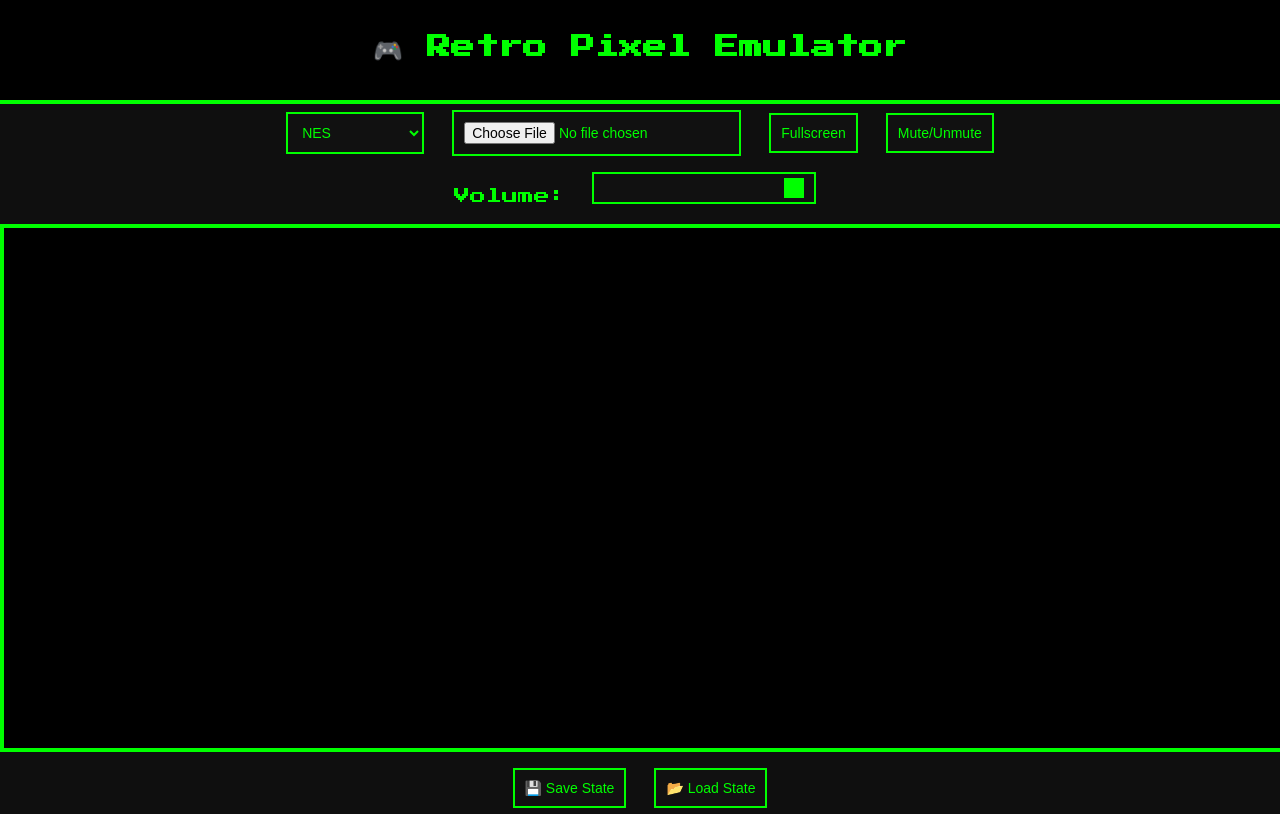
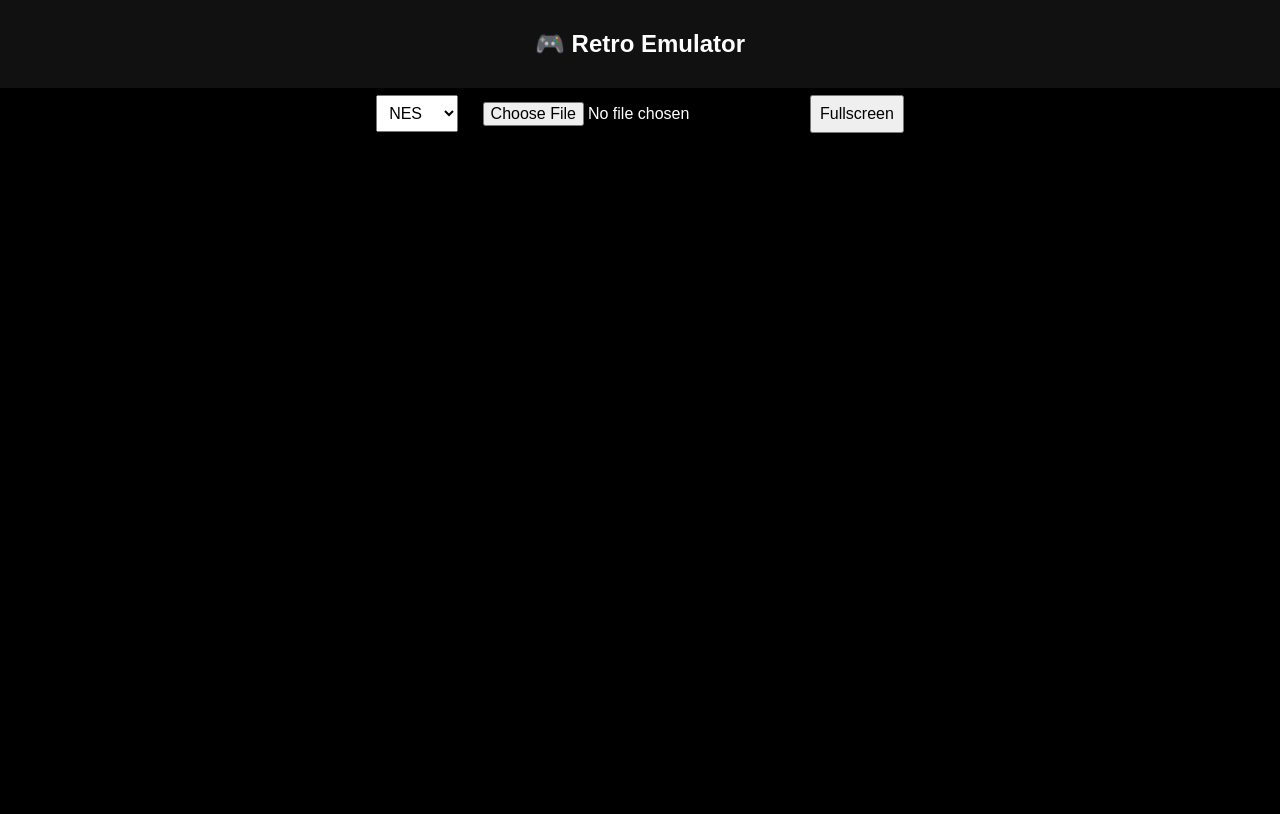
Before and after one commit to coolbrobeast/emulator-site, a plain HTML site: page index.html in a window 1280 px wide. Drawn offline with Linux system fonts and the light colour scheme.

Commit message:
Update index.html

```diff
--- a/index.html
+++ b/index.html
@@ -2,68 +2,31 @@
 <html lang="en">
 <head>
 <meta charset="UTF-8">
-<title>🎮 Retro Pixel Emulator</title>
+<title>Retro Emulator</title>
 
 <style>
-/* Retro Pixel Theme */
-@import url('https://fonts.googleapis.com/css2?family=Press+Start+2P&display=swap');
-
 body {
   margin: 0;
-  background: #0f0f0f;
-  color: #00ff00;
-  font-family: 'Press Start 2P', monospace;
+  background: black;
+  color: white;
+  font-family: Arial, sans-serif;
   text-align: center;
 }
 
 header {
-  padding: 15px;
-  background: #000;
-  border-bottom: 4px solid #00ff00;
+  padding: 10px;
+  background: #111;
 }
 
 select, input, button {
-  padding: 10px;
+  padding: 8px;
   margin: 6px;
-  font-size: 14px;
-  background: #111;
-  color: #00ff00;
-  border: 2px solid #00ff00;
-  cursor: pointer;
-}
-
-select:hover, input:hover, button:hover {
-  background: #00ff00;
-  color: #000;
+  font-size: 16px;
 }
 
 #game {
   width: 100%;
-  height: 65vh;
-  background: black;
-  border: 4px solid #00ff00;
-  margin-top: 10px;
-}
-
-#controls {
-  margin-top: 10px;
-}
-
-input[type=range] {
-  -webkit-appearance: none;
-  width: 200px;
-  height: 8px;
-  background: #111;
-  border: 2px solid #00ff00;
-  margin: 10px;
-}
-
-input[type=range]::-webkit-slider-thumb {
-  -webkit-appearance: none;
-  width: 20px;
-  height: 20px;
-  background: #00ff00;
-  cursor: pointer;
+  height: 80vh;
 }
 </style>
 </head>
@@ -71,7 +34,7 @@ input[type=range]::-webkit-slider-thumb {
 <body>
 
 <header>
-  <h2>🎮 Retro Pixel Emulator</h2>
+  <h2>🎮 Retro Emulator</h2>
 </header>
 
 <div>
@@ -79,115 +42,52 @@ input[type=range]::-webkit-slider-thumb {
     <option value="nes">NES</option>
     <option value="snes">SNES</option>
     <option value="gba">GBA</option>
-    <option value="gb">GB</option>
-    <option value="gbc">GBC</option>
-    <option value="genesis">Genesis</option>
-    <option value="sms">Master System</option>
-    <option value="pce">PC Engine</option>
-    <option value="psx">PS1</option>
-    <option value="n64">N64</option>
   </select>
 
-  <input type="file" id="rom" accept=".nes,.sfc,.smc,.gba,.gb,.gbc,.bin,.iso,.n64">
+  <input type="file" id="rom">
   <button onclick="goFullscreen()">Fullscreen</button>
-  <button onclick="muteUnmute()">Mute/Unmute</button>
-  <br>
-  Volume: <input type="range" id="volumeSlider" min="0" max="100" value="100">
 </div>
 
 <div id="game"></div>
 
-<div id="controls">
-  <button onclick="saveState()">💾 Save State</button>
-  <button onclick="loadState()">📂 Load State</button>
-</div>
-
 <script>
-let currentScript = null;
-let muted = false;
-let currentROMName = null;
-
 function goFullscreen() {
   const el = document.getElementById("game");
   if (el.requestFullscreen) el.requestFullscreen();
-}
-
-function muteUnmute() {
-  muted = !muted;
-  if (window.EJS_playerInstance && typeof window.EJS_playerInstance.setVolume === 'function') {
-    window.EJS_playerInstance.setVolume(muted ? 0 : 1);
-  }
-}
-
-document.getElementById('volumeSlider').addEventListener('input', function() {
-  const volume = this.value / 100;
-  if (window.EJS_playerInstance && typeof window.EJS_playerInstance.setVolume === 'function') {
-    window.EJS_playerInstance.setVolume(volume);
-  }
-});
-
-function saveState() {
-  if (window.EJS_playerInstance && typeof window.EJS_playerInstance.saveState === 'function') {
-    const state = window.EJS_playerInstance.saveState();
-    if (currentROMName) localStorage.setItem("emulatorState_" + currentROMName, state);
-    alert("✅ State saved for " + currentROMName);
-  } else alert("⚠️ Unable to save state.");
-}
-
-function loadState() {
-  if (window.EJS_playerInstance && typeof window.EJS_playerInstance.loadState === 'function') {
-    if (currentROMName) {
-      const state = localStorage.getItem("emulatorState_" + currentROMName);
-      if (state) window.EJS_playerInstance.loadState(state);
-      else alert("⚠️ No saved state found for this ROM.");
-    }
-  } else alert("⚠️ Unable to load state.");
-}
-
-function loadEmulatorJS(url, system) {
-  window.EJS_player = "#game";
-  window.EJS_gameUrl = url;
-  window.EJS_core = system;
-  window.EJS_pathtodata = "https://cdn.jsdelivr.net/gh/EmulatorJS/EmulatorJS@stable/data/"; // CDN path
-  window.EJS_startOnLoaded = true;
-  window.EJS_muteOnStart = muted;
-  window.EJS_biosUrl = "";
-  window.EJS_disableDatabases = true;
-
-  if (currentScript) currentScript.remove();
-
-  const script = document.createElement("script");
-  script.src = "https://cdn.jsdelivr.net/gh/EmulatorJS/EmulatorJS@stable/data/loader.js"; // Use CDN loader.js
-  script.id = "ejs";
-  script.onload = () => {
-    if (window.EmulatorJS) {
-      window.EJS_playerInstance = window.EmulatorJS;
-      // Some cores require manual initialization
-      if (typeof window.EmulatorJS.initCore === 'function') {
-        window.EmulatorJS.initCore(system).catch(err => console.error('Failed to load core:', err));
-      }
-    }
-  };
-  currentScript = script;
-  document.body.appendChild(script);
 }
 
 document.getElementById("rom").addEventListener("change", function(e) {
   const file = e.target.files[0];
   if (!file) return;
 
-  currentROMName = file.name;
-
-  if (window.EJS_playerInstance && typeof window.EJS_playerInstance.destroy === "function") {
-    window.EJS_playerInstance.destroy();
-  }
-
   document.getElementById("game").innerHTML = "";
 
   const url = URL.createObjectURL(file);
   const system = document.getElementById("system").value;
 
-  loadEmulatorJS(url, system);
+  // EmulatorJS config (MUST be before loader)
+  window.EJS_player = "#game";
+  window.EJS_gameUrl = url;
+  window.EJS_core = system;
+  window.EJS_pathtodata = "https://cdn.emulatorjs.org/stable/data/";
+  window.EJS_startOnLoaded = true;
+
+  // 🔊 SOUND ENABLED
+  window.EJS_muteOnStart = false;
+
+  // NES stability
+  window.EJS_biosUrl = "";
+  window.EJS_disableDatabases = true;
+
+  // Remove old loader
+  const old = document.getElementById("ejs");
+  if (old) old.remove();
+
+  // Load EmulatorJS
+  const script = document.createElement("script");
+  script.src = "https://cdn.emulatorjs.org/stable/data/loader.js";
+  script.id = "ejs";
+  document.body.appendChild(script);
 });
 </script>
 
```
